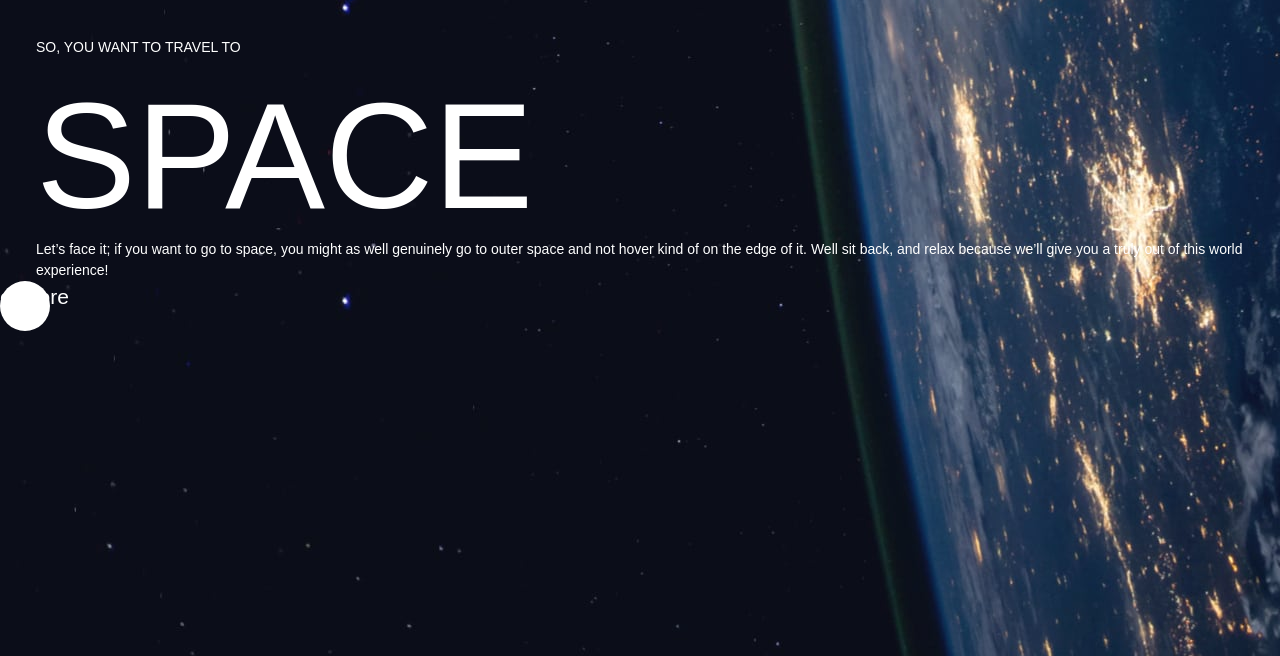
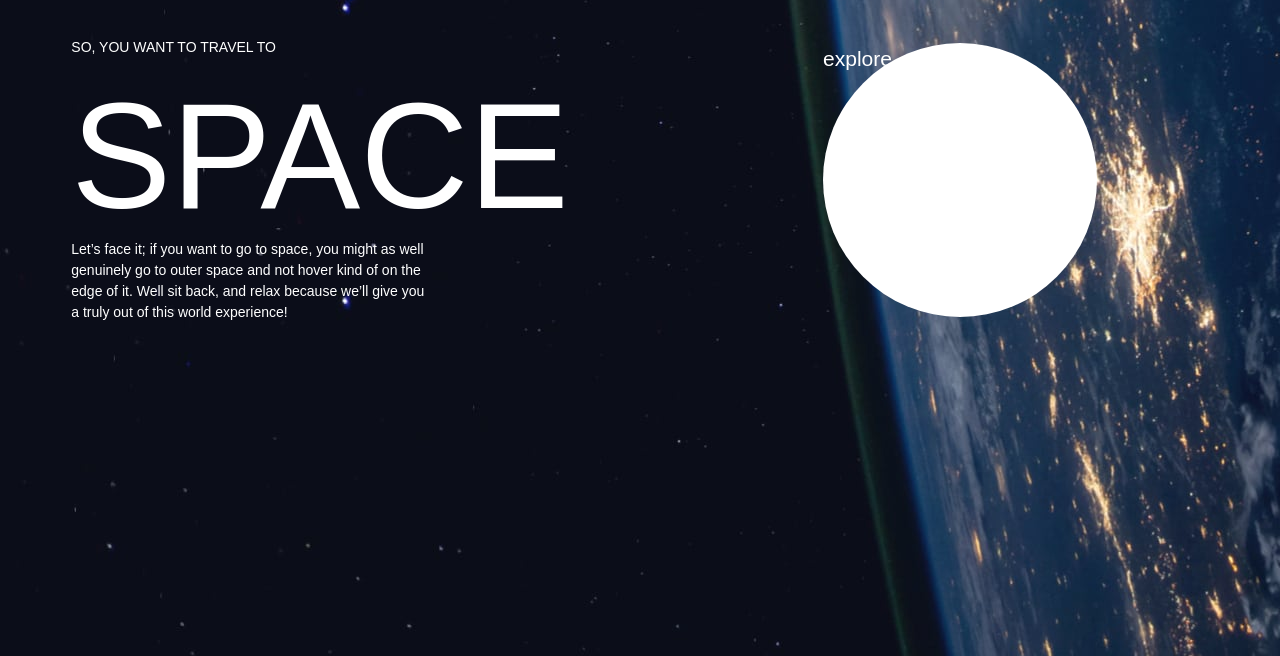
Before and after one commit to elisavet12/space-two, a website built with Parcel: page src/index.html in a window 1280 px wide. Shown: the part 144-800 px from the top of the page. Built offline with nearby package versions, Linux system fonts and the light colour scheme.

Commit message:
some css

```diff
--- a/src/includes/main.html
+++ b/src/includes/main.html
@@ -3,7 +3,7 @@
     <h1 class="main-heading fs-200 flex">
       so, you want to travel to <span class="fs-900">space</span>
     </h1>
-    <p class="fs-200">
+    <p class="main-paragraph fs-200">
       Let’s face it; if you want to go to space, you might as well genuinely go
       to outer space and not hover kind of on the edge of it. Well sit back, and
       relax because we’ll give you a truly out of this world experience!
--- a/src/styles/_main.scss
+++ b/src/styles/_main.scss
@@ -4,8 +4,19 @@
 }
 
 .main-circle {
-  height: 50px;
-  width: 50px;
+  height: 274px;
+  width: 274px;
   border-radius: 50%;
   background-color: white;
 }
+
+.main-content {
+  display: grid;
+  grid-template-columns: 1fr 1fr;
+  align-items: center;
+  justify-items: center;
+}
+
+.main-paragraph {
+  width: 46ch;
+}
```
Also changed, not shown: dist/index.html, 2 other files.
